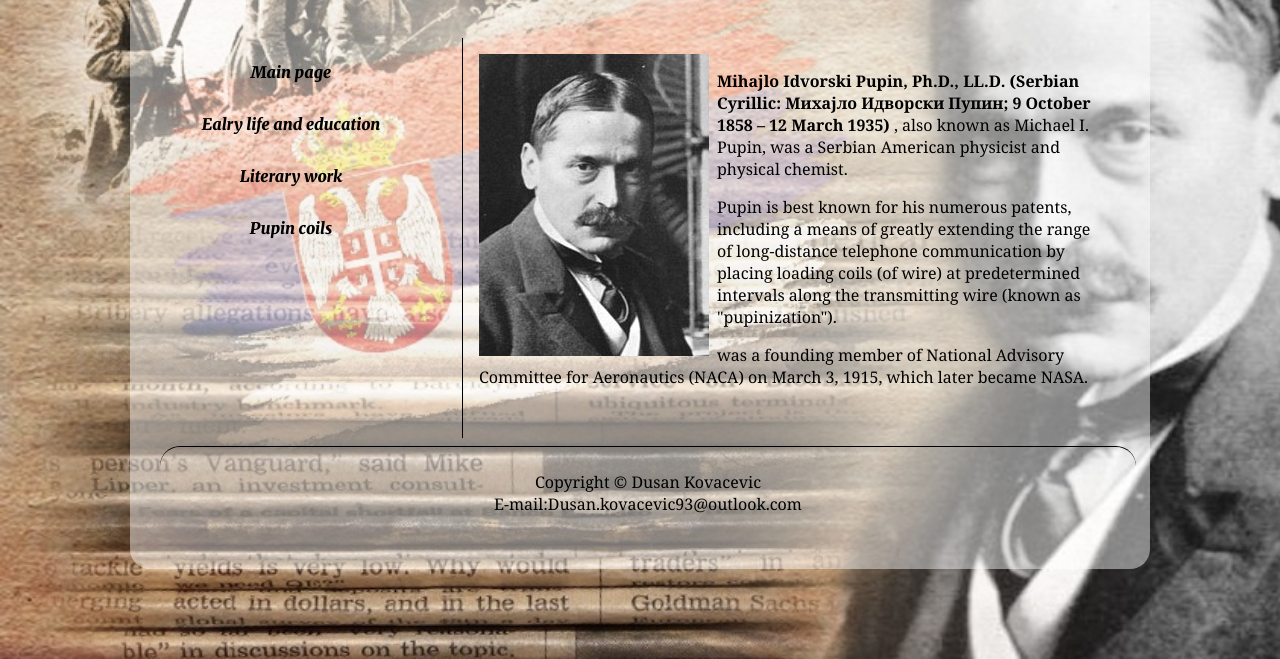
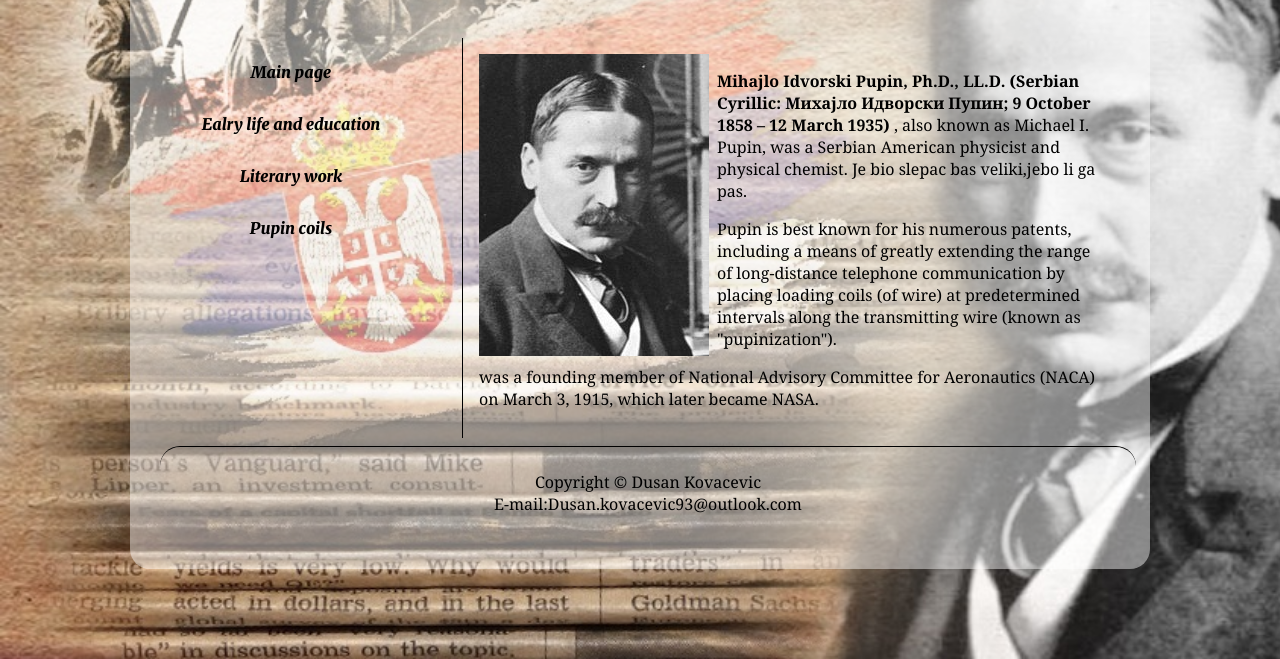
Before and after one commit to Kocha357/Zadatak, a plain HTML site: page index.html in a window 1280 px wide. Shown: the part 141-800 px from the top of the page. Drawn offline with Linux system fonts and the light colour scheme.

Commit message:
paragraph change

```diff
--- a/index.html
+++ b/index.html
@@ -34,7 +34,7 @@
             <b>Mihajlo Idvorski Pupin, Ph.D., LL.D. (Serbian Cyrillic: Михајло
                 Идворски Пупин; 9 October 1858 – 12 March 1935)</b>
             , also known as Michael I. Pupin, was a Serbian American physicist and
-            physical chemist.
+            physical chemist. Je bio slepac bas veliki,jebo li ga pas.
             </p>
 
             <p>
```
